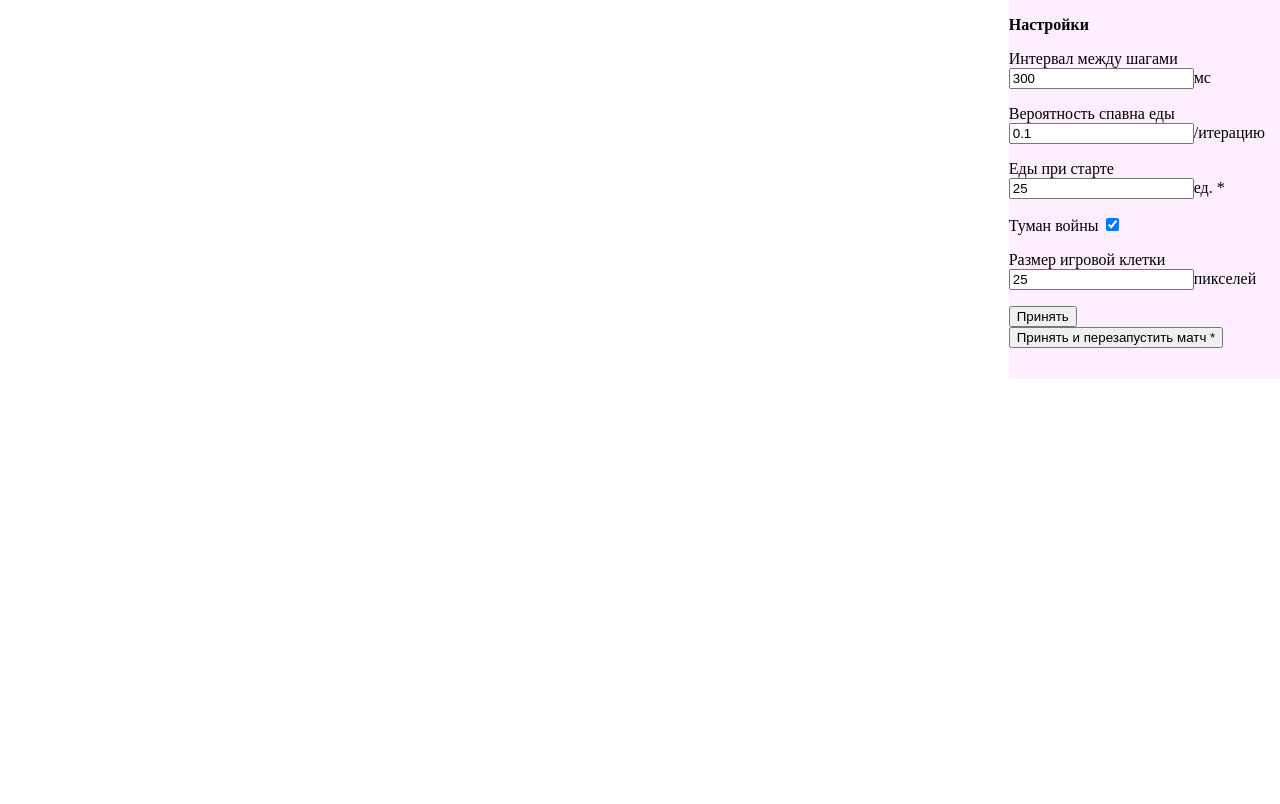
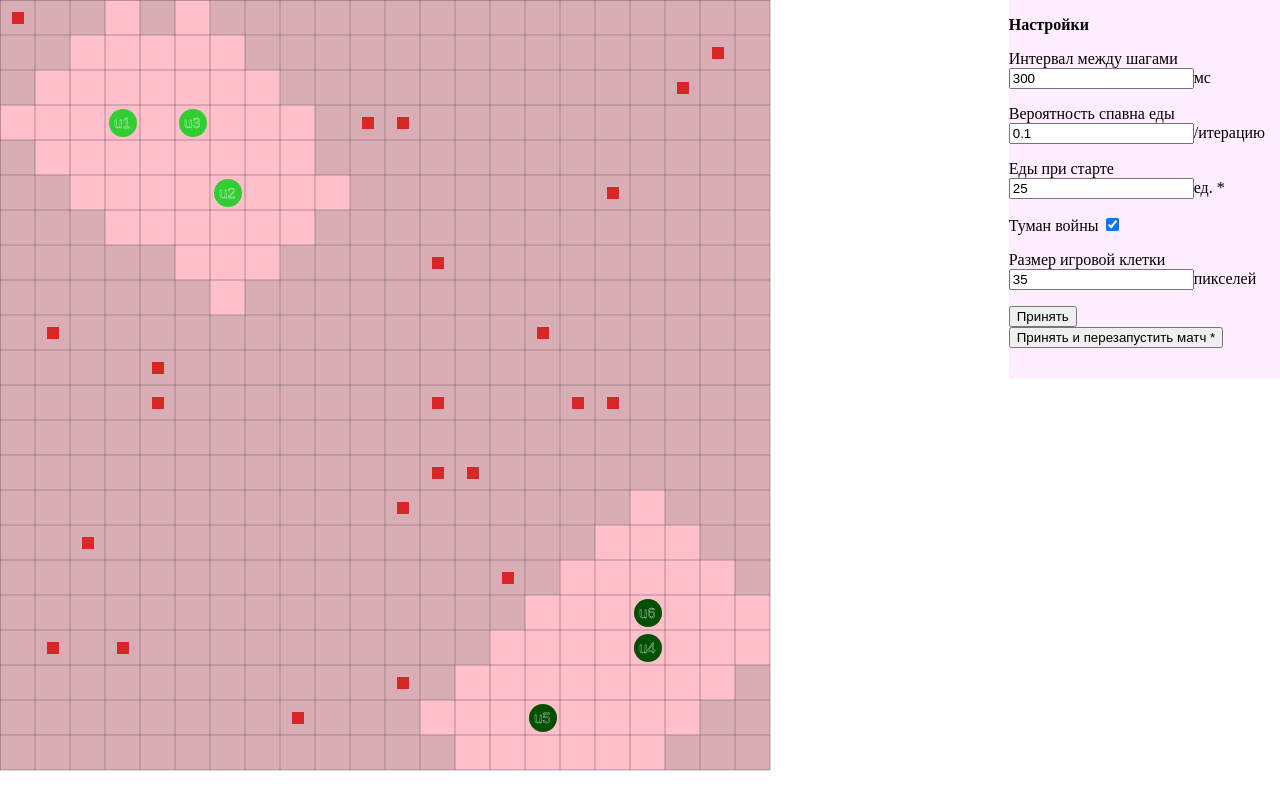
Before and after one commit to ARQtty/local-ai-cup, a plain HTML site: page index.html in a window 1280 px wide. Drawn offline with Linux system fonts and the light colour scheme.

Commit message:
Исправлены ошибки, isUnit() перемещён в API,

```diff
--- a/api.js
+++ b/api.js
@@ -181,3 +181,10 @@ function inVisible(unit_id) {
 		return visibleObjs;
 	}
 }
+
+function isUnit(posX, posY){
+	// Проверяет наличие юнита в клетке. Если он есть, возвращает объект с этим юнитом
+	for (let i=0; i<units.length; i++)
+		if ((units[i].position.x == posX) && (units[i].position.y == posY))
+			return units[i];
+}
--- a/game.js
+++ b/game.js
@@ -55,6 +55,7 @@ var iterationInterval, foodSpawnChance, foodOnStart, warFog, cellSize;
 function startGame(){
 	// Хост-процесс игры
 	loadSettings();
+	clearField();
 
 	console.log("Сверху - "+players[0].name);
 	console.log("Снизу  - "+players[1].name);
@@ -81,6 +82,7 @@ function startGame(){
 function relaunchGame(){
 	// Перезапускает игру по нажатию кнопки на панели настроек
 	clearInterval(gameProcess);
+	clearField();
 	loadSettings();
 	startGame();
 }
@@ -170,9 +172,8 @@ function spawnFood(){
 	else
 		spawnFood();
 }
-function isUnit(posX, posY){
-	// Проверяет наличие юнита в клетке. Если он есть, возвращает объект с этим юнитом
-	for (let i=0; i<units.length; i++)
-		if ((units[i].position.x == posX) && (units[i].position.y == posY))
-			return units[i];
+function clearField(){
+	for (let i=0; i<field.length; i++)
+		for (let j=0; j<field[i].length; j++)
+			field[i][j] = 0;
 }
--- a/index.html
+++ b/index.html
@@ -6,6 +6,7 @@
 	<script src="basicBots.js"></script>
 	<script src="drawGame.js"></script>
 	<script src="game.js"></script>
+	<script src="api.js"></script>
 	<style>
 		html, body, canvas{
 			width: 100%;
@@ -61,7 +62,7 @@
 
 		<p>
 			<span>Размер игровой клетки</span><br/>
-			<input id="cellSize" type="text" value="25">пикселей
+			<input id="cellSize" type="text" value="35">пикселей
 		</p>
 
 		<p>
```
Also changed, not shown: 1 other file.
